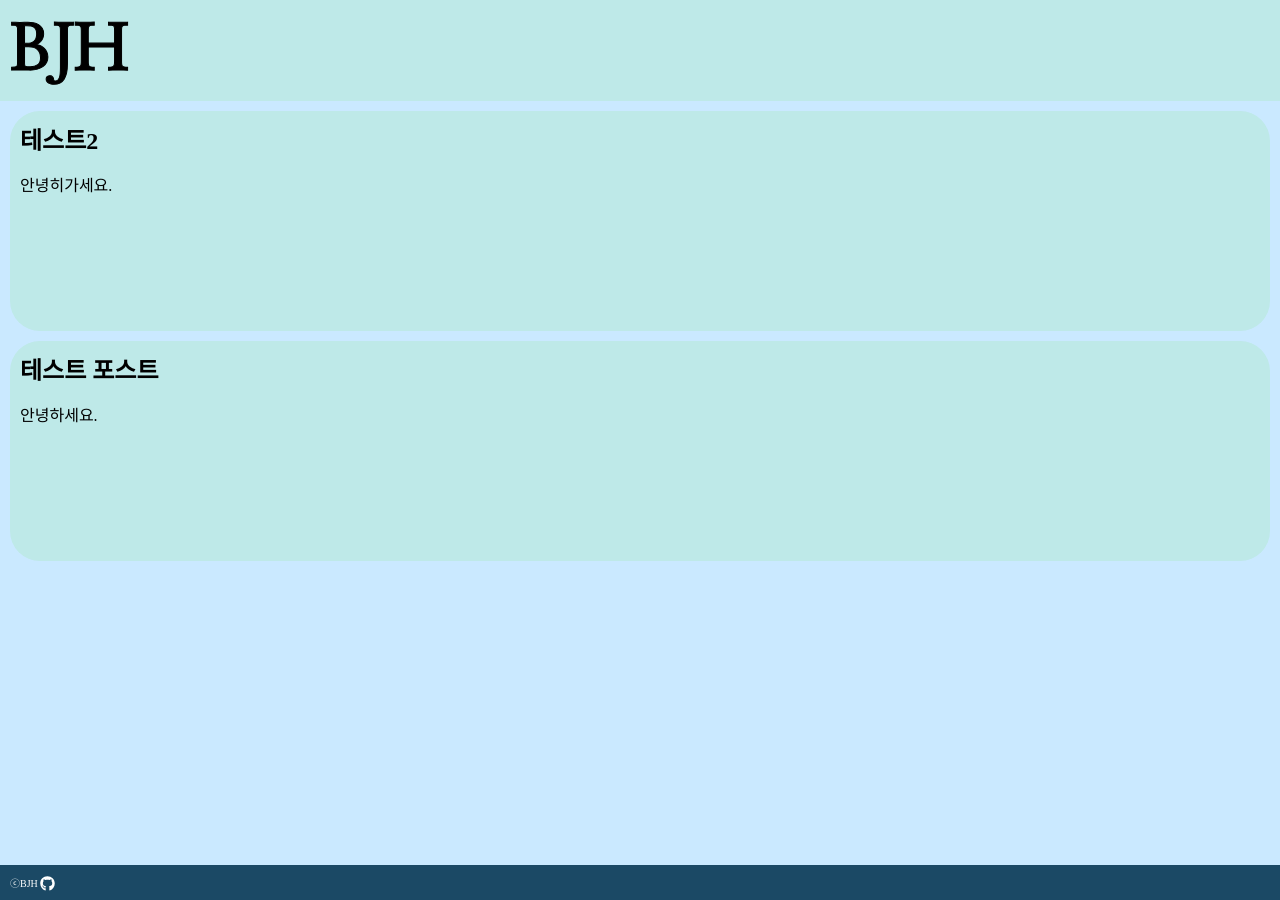
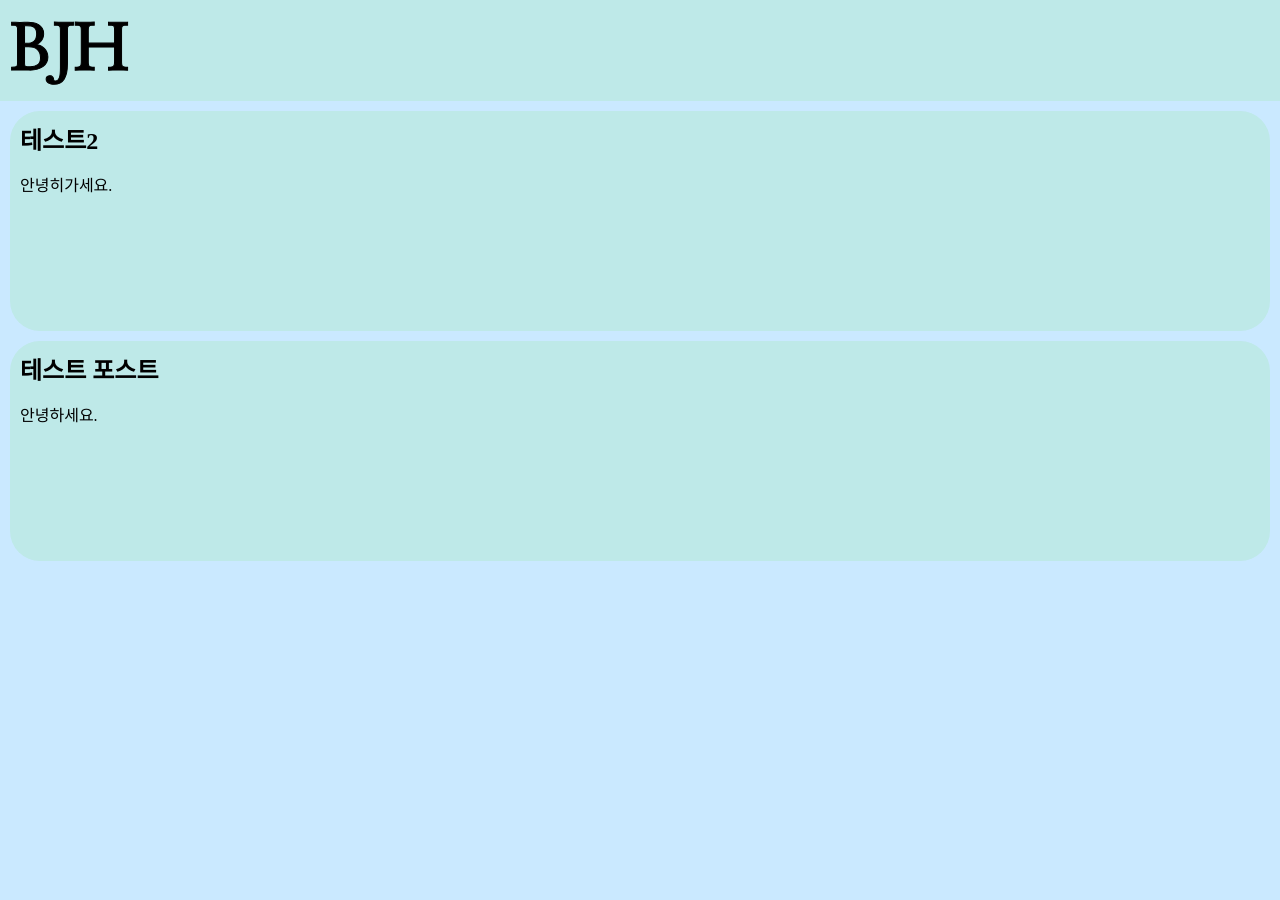
Before and after one commit to jxheum/jxheum.github.io, a Jekyll site: the page built from index.html, in a window 1280 px wide. Built offline with Jekyll 4.4.1, drawn with Linux system fonts in a browser that asks for light colours; the list of posts is cut into pages by our own code.

Commit message:
head title, foooter z-index

```diff
--- a/_includes/head.html
+++ b/_includes/head.html
@@ -87,6 +88,7 @@
             position:fixed;
             bottom: 0px;
             left: 0px;
+            z-index: -100;
         }
 
         .content {
--- a/index.html
+++ b/index.html
@@ -53,7 +53,7 @@ layout: default
                 card = document.getElementById("card_" + url);
                 card.style.position = "";
                 card.style.width = "";
-                card.style.height = "";
+                card.style.height = "200px";
                 card.style.top = ""
                 card.style.marginTop = ""
                 card.style.marginLeft = ""
```
Also changed, not shown: other parts of _includes/head.html (+1 -0 lines).
